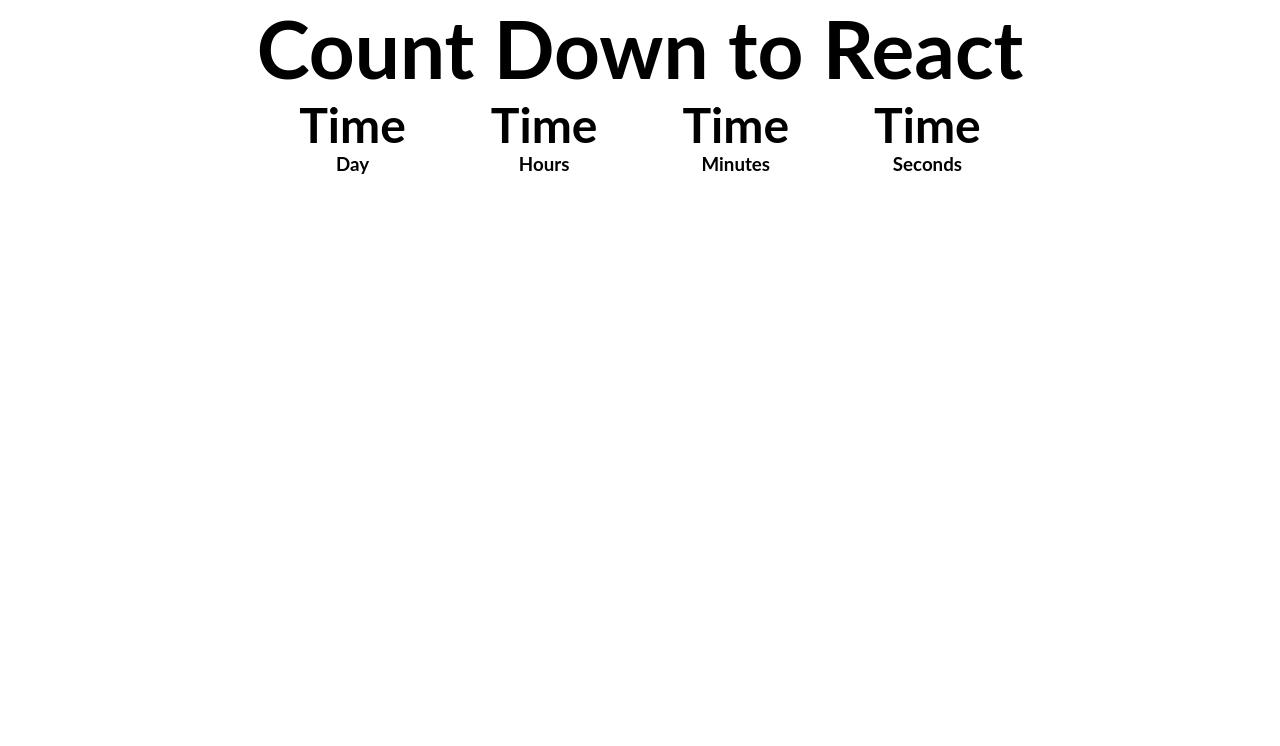
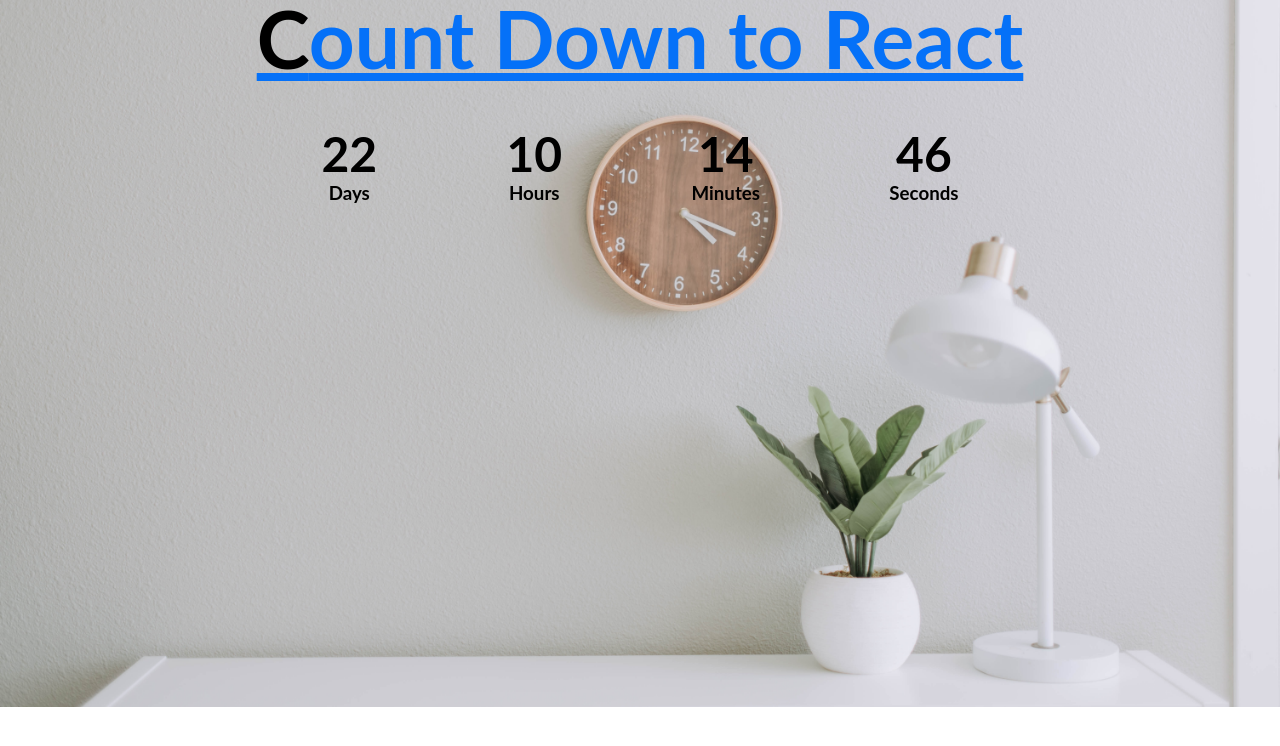
Before and after one commit to domchu/CountDown_Timer, a plain HTML site: page index.html in a window 1280 px wide. Drawn offline with Linux system fonts and the light colour scheme.

```diff
--- a/app.js
+++ b/app.js
@@ -14,7 +14,12 @@ const countdown = () => {
   const textMinute = Math.floor((gap % hour) / minute);
   const textSecond = Math.floor((gap % minute) / second);
 
-  //   console.log(textDay);
+  //   Dom manipulation
+  document.querySelector(".day").innerHTML = textDay;
+  document.querySelector(".hour").innerHTML = textHour;
+  document.querySelector(".minute").innerHTML = textMinute;
+  document.querySelector(".second").innerHTML = textSecond;
 };
 
-countdown();
+setInterval(countdown, 1000);
+// countdown();
--- a/index.html
+++ b/index.html
@@ -14,7 +14,7 @@
         <div class="countdown">
           <div class="container-day">
             <h3 class="day">Time</h3>
-            <h3>Day</h3>
+            <h3>Days</h3>
           </div>
           <div class="container-hour">
             <h3 class="hour">Time</h3>
--- a/styles.scss
+++ b/styles.scss
@@ -5,12 +5,29 @@
   text-decoration: none;
   box-sizing: border-box;
 }
+$textcolor_1: #000;
+$textcolor_2: #0571f8;
 body {
   font-family: "lato", "sans-serif";
+  background-image: url("/images/timer.jpg");
+  background-position: center;
+  background-size: cover;
+  background-repeat: no-repeat;
+  height: 70vh;
 }
 h2 {
   font-size: 5rem;
   font-weight: bold;
+  margin-bottom: 3rem;
+  //   margin-top: 0;
+}
+h2::first-letter {
+  color: $textcolor_1;
+}
+h2::first-line {
+  text-decoration: underline;
+  color: $textcolor_2;
+  line-height: 4.8rem;
 }
 .page-container {
   display: flex;
```
Also changed, not shown: styles.css, 1 other file.
